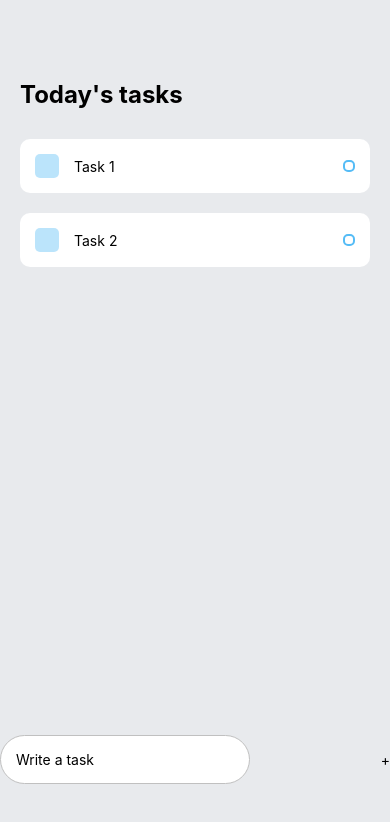
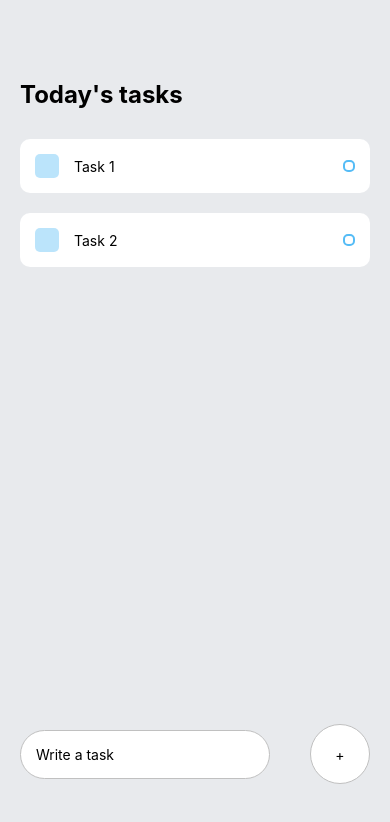
Before and after one commit to jleecodes/TodoList-ReactNative, a React Native app: screen / in a window 390 px wide. Shown: the top 822 px of the page. Built offline with nearby package versions, Linux system fonts and the light colour scheme.

Commit message:
Added styling to add task button

```diff
--- a/App.js
+++ b/App.js
@@ -60,7 +60,7 @@ const styles = StyleSheet.create({
 		bottom: 60,
 		width: '100%',
 		flexDirection: 'row',
-		justifyContent: 'space-between',
+		justifyContent: 'space-around',
 		alignItems: 'center',
 	},
 	input: {
@@ -72,4 +72,14 @@ const styles = StyleSheet.create({
 		borderWidth: 1,
 		width: 250,
 	},
+	addWrapper: {
+		width: 60,
+		height: 60,
+		backgroundColor: '#FFF',
+		borderRadius: 60,
+		justifyContent: 'center',
+		alignItems: 'center',
+		borderColor: '#C0C0C0',
+		borderWidth: 1,
+	},
 });
```
